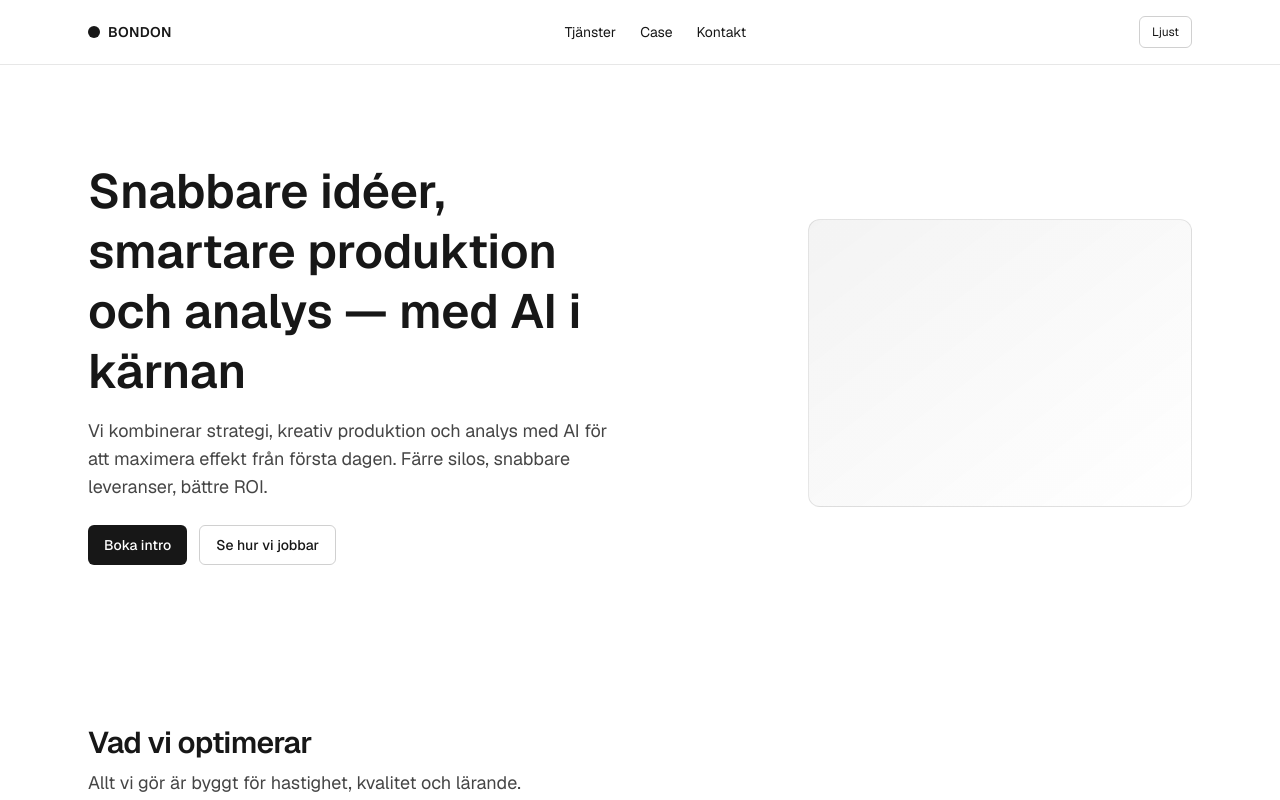
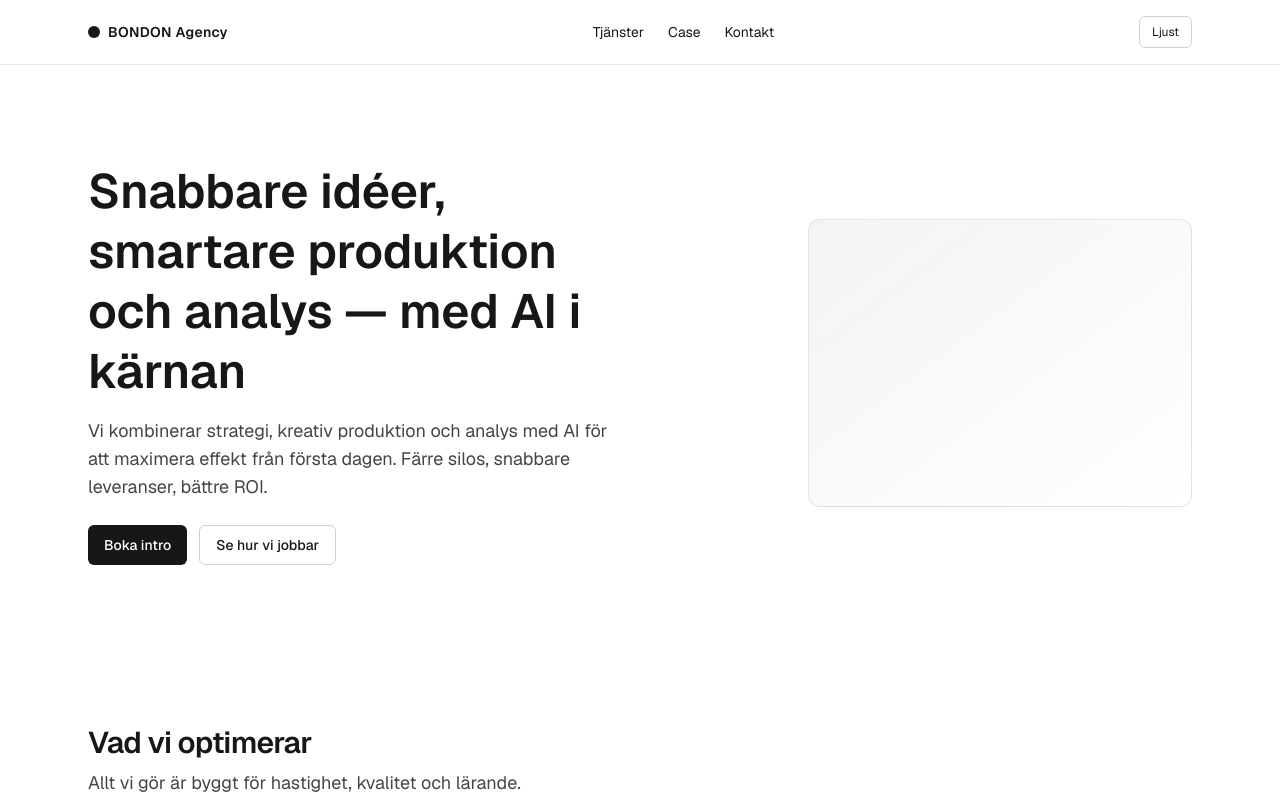
Before and after one commit to lovebym/bondonagency, a Next.js app: page / in a window 1280 px wide. Shown: the top 800 px of the page. Built offline with nearby package versions, Linux system fonts and the light colour scheme.

Commit message:
chore(branding): rename to BONDON Agency (metadata, UI, OG image)

```diff
--- a/src/app/layout.tsx
+++ b/src/app/layout.tsx
@@ -15,14 +15,14 @@ const geistMono = Geist_Mono({
 
 export const metadata: Metadata = {
   title: {
-    default: "BONDON — AI‑driven kreativ & digital marknadsföring",
-    template: "%s — BONDON",
+    default: "BONDON Agency — AI‑driven kreativ & digital marknadsföring",
+    template: "%s — BONDON Agency",
   },
   description:
     "AI-baserad byrå som maximerar kreativitet, produktion och analys. Snabbare leveranser, bättre resultat.",
   metadataBase: new URL("https://bondon.agency"),
   openGraph: {
-    title: "BONDON — AI‑driven kreativ & digital marknadsföring",
+    title: "BONDON Agency — AI‑driven kreativ & digital marknadsföring",
     description:
       "AI-baserad byrå som maximerar kreativitet, produktion och analys.",
     type: "website",
--- a/src/app/opengraph-image.tsx
+++ b/src/app/opengraph-image.tsx
@@ -19,7 +19,7 @@ export default function Image() {
           fontSize: 48,
         }}
       >
-        <div style={{ fontSize: 20, opacity: 0.8 }}>BONDON</div>
+        <div style={{ fontSize: 20, opacity: 0.8 }}>BONDON Agency</div>
         <div style={{ maxWidth: 900, lineHeight: 1.1 }}>
           AI‑driven kreativ och digital marknadsföring
         </div>
--- a/src/app/page.tsx
+++ b/src/app/page.tsx
@@ -12,7 +12,7 @@ export default function Home() {
         <div className="mx-auto max-w-6xl px-4 sm:px-6 h-16 flex items-center justify-between">
           <div className="flex items-center gap-2 group">
             <span className="inline-block h-3 w-3 rounded-full bg-foreground transition-transform group-hover:scale-110" />
-            <span className="text-sm font-semibold tracking-wide">BONDON</span>
+            <span className="text-sm font-semibold tracking-wide">BONDON Agency</span>
           </div>
           <nav className="hidden sm:flex items-center gap-6 text-sm">
             <Link className="hover:opacity-80" href="#tjanster">Tjänster</Link>
@@ -149,7 +149,7 @@ export default function Home() {
 
       <footer className="border-t border-foreground/10">
         <div className="mx-auto max-w-6xl px-4 sm:px-6 h-14 flex items-center justify-between text-sm">
-          <span>BONDON © {new Date().getFullYear()}</span>
+          <span>BONDON Agency © {new Date().getFullYear()}</span>
           <a className="hover:opacity-80" href="mailto:hello@bondon.agency">hello@bondon.agency</a>
         </div>
       </footer>
```
Also changed, not shown: vercel.json (added).
